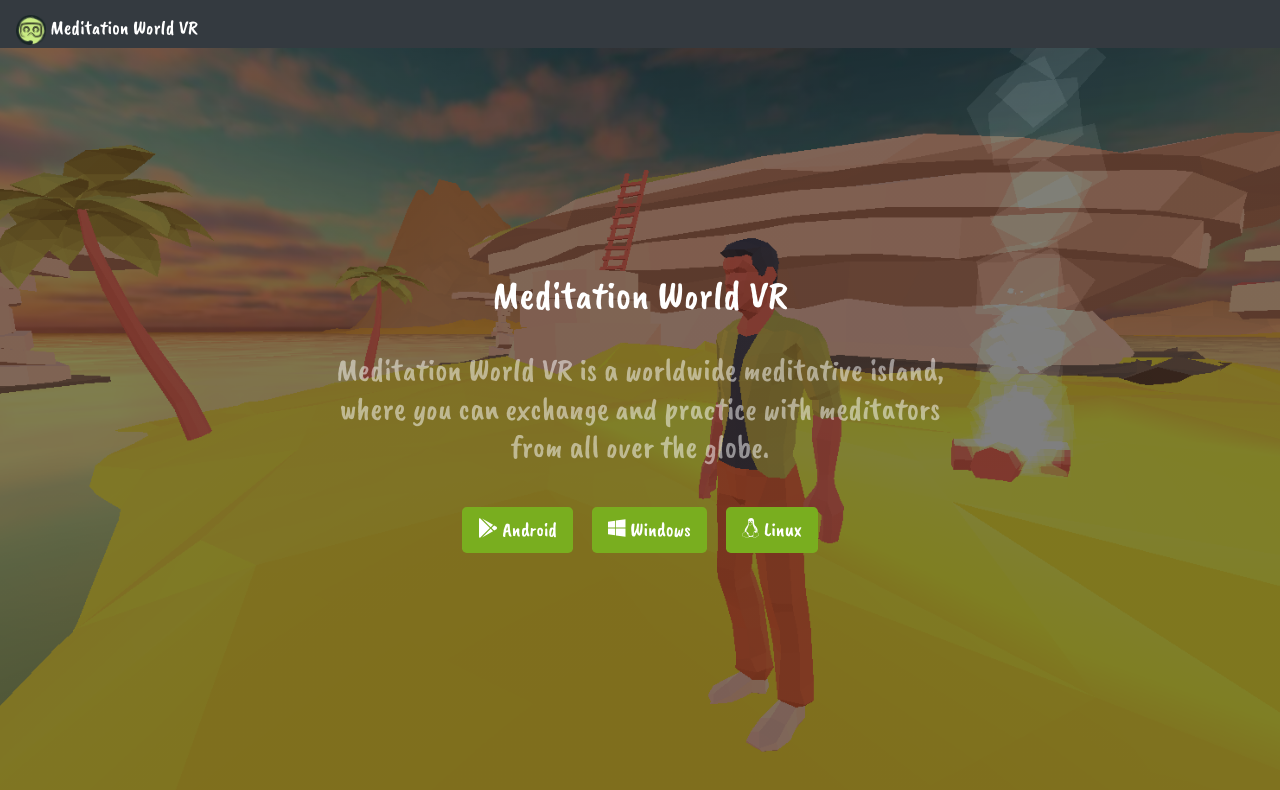
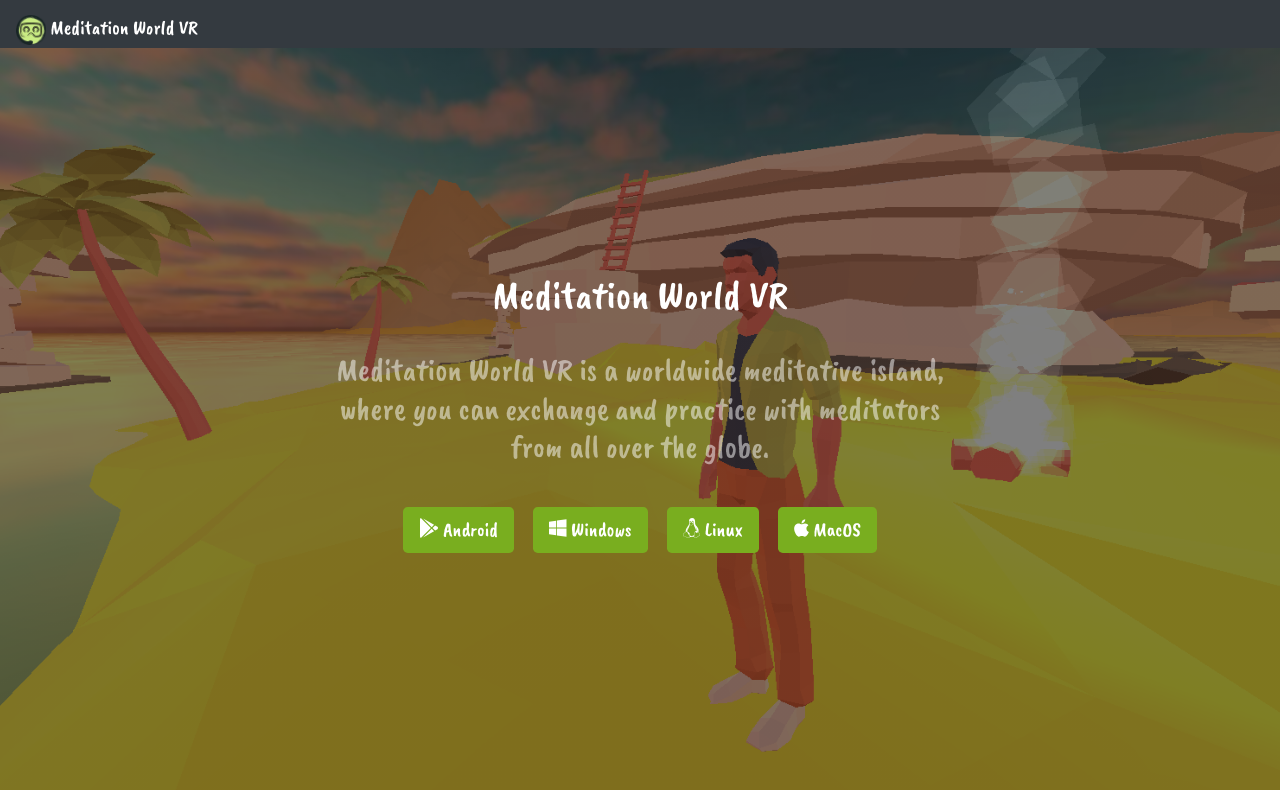
Before and after one commit to StrayEddy/MeditationWorldVR.NET, a plain HTML site: page index.html in a window 1280 px wide. Drawn offline with nearby package versions, Linux system fonts and the light colour scheme.

Commit message:
Add MacOS executable

```diff
--- a/index.html
+++ b/index.html
@@ -37,14 +37,17 @@
         </br>
 
         <p>
-          <a class="btn btn-lg btn-primary h3 m-2" href="downloads/MeditationWorldVR-android.7z" download>
+          <a class="btn btn-lg btn-primary h3 m-2" href="https://play.google.com/apps/testing/com.edouardmurat.meditationworldvr" download>
             <i class="fab fa-google-play"></i> Android
           </a>
-          <a class="btn btn-lg btn-primary h3 m-2" href="downloads/MeditationWorldVR-windows.7z" download>
+          <a class="btn btn-lg btn-primary h3 m-2" href="downloads/MeditationWorldVR-Windows.7z" download>
             <i class="fab fa-windows"></i> Windows
           </a>
-          <a class="btn btn-lg btn-primary h3 m-2" href="downloads/MeditationWorldVR-linux.7z" download>
+          <a class="btn btn-lg btn-primary h3 m-2" href="downloads/MeditationWorldVR-Linux.7z" download>
             <i class="fab fa-linux"></i> Linux
+          </a>
+          <a class="btn btn-lg btn-primary h3 m-2" href="downloads/MeditationWorldVR-MacOS.7z" download>
+            <i class="fab fa-apple"></i> MacOS
           </a>
         </p>
 
```
Also changed, not shown: 3 other files.
